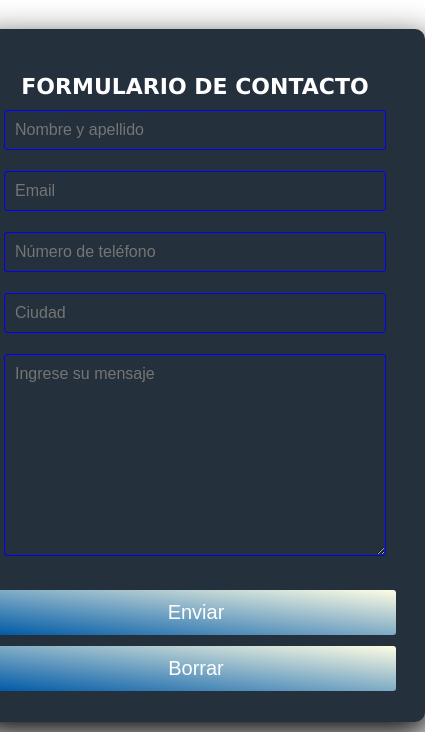
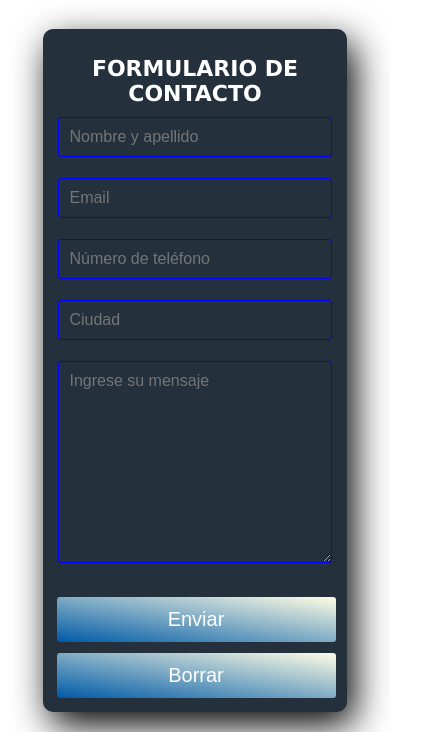
Before and after one commit to elafalla/Desafio5, a plain HTML site: page html/contacto.html in a window 390 px wide. Shown: the part 84-816 px from the top of the page, 425 px wide, since content can reach past the window. Drawn offline with nearby package versions, Linux system fonts and the light colour scheme.

Commit message:
Modelo final master

```diff
--- a/css/estilos.css
+++ b/css/estilos.css
@@ -579,11 +579,6 @@ aside h3 {
       "direccion";
   }
 
-  #contacto {
-    justify-self: center;
-    padding-bottom: 20px;
-  }
-
   .faqPregunta {
     font-size: 10pt;
   }
@@ -613,6 +608,8 @@ aside h3 {
   }
 
   #contacto {
+    justify-self: center;
+    padding-bottom: 20px;
     width: 80vw;
   }
 
@@ -689,11 +686,6 @@ aside h3 {
       "direccion";
   }
 
-  #contacto {
-    justify-self: center;
-    padding-bottom: 20px;
-  }
-
   .faqPregunta {
     font-size: 10pt;
   }
@@ -723,7 +715,14 @@ aside h3 {
   }
 
   #contacto {
+    justify-self: center;
+    padding-bottom: 20px;
     width: 80vw;
+  }
+
+  .contenedor {
+    width: 90%;
+    padding: 4%;
   }
 
   .ubicacion {
```
